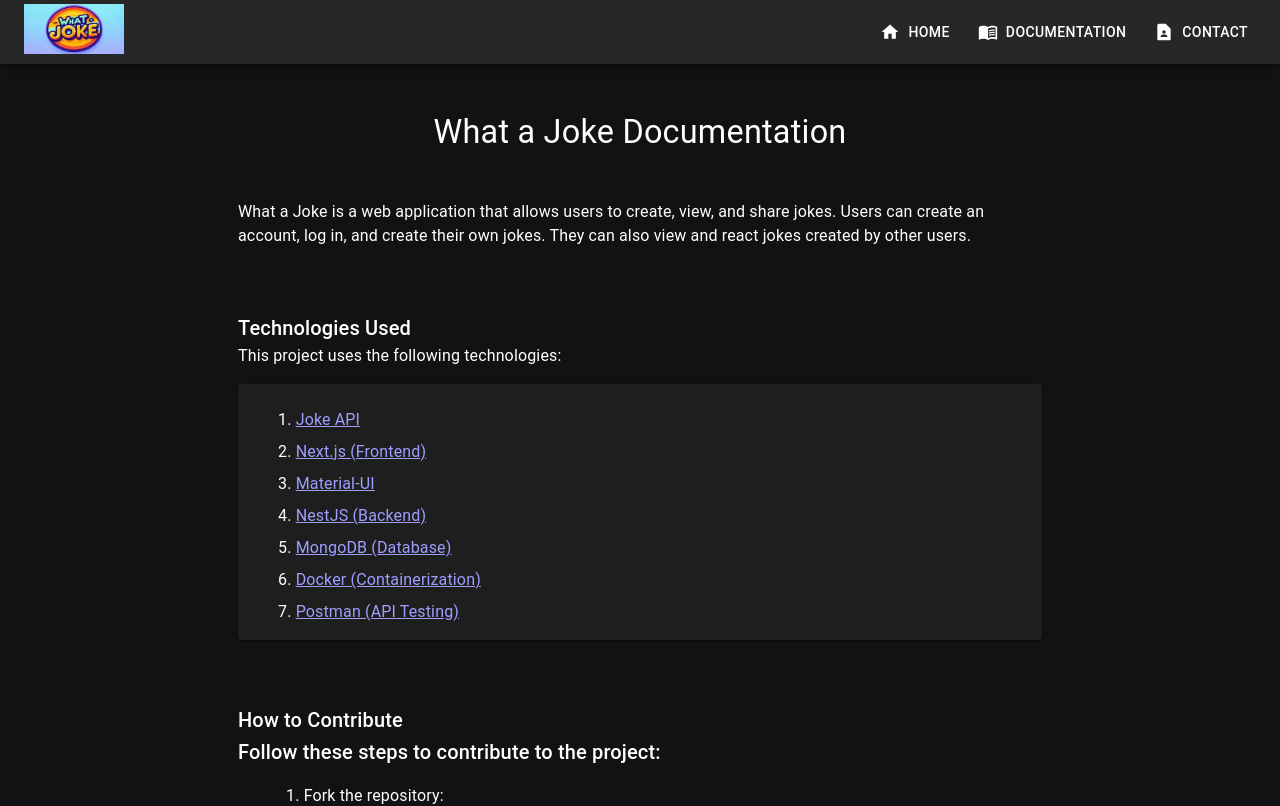
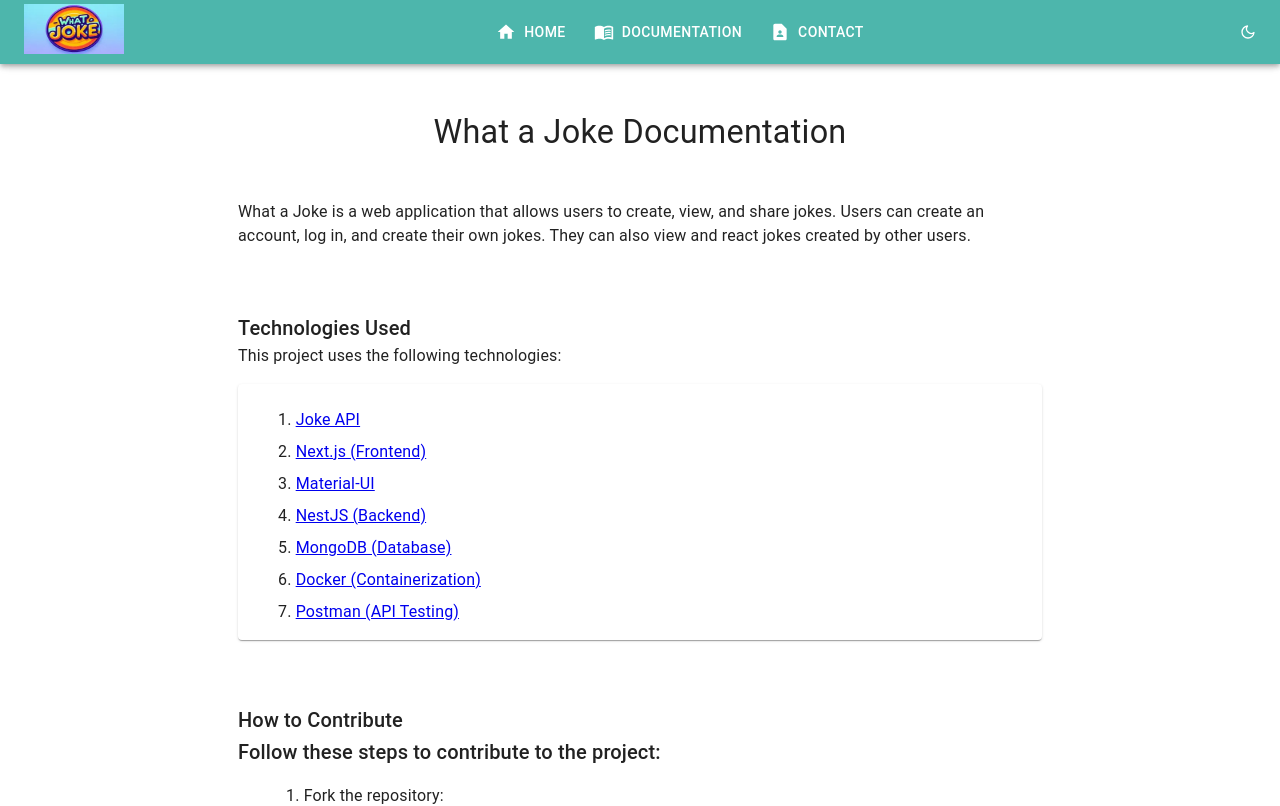
Before and after one commit to tinpham5614/what-a-joke-client, a Next.js app: page /pages/doc in a window 1280 px wide. Shown: the top 806 px of the page. Built offline with nearby package versions, Linux system fonts and the light colour scheme.

Commit message:
add dark/light theme modes

```diff
--- a/src/app/components/NavBar.tsx
+++ b/src/app/components/NavBar.tsx
@@ -21,6 +21,7 @@
 import HomeIcon from "@mui/icons-material/Home";
 import MenuBookIcon from "@mui/icons-material/MenuBook";
 import ContactPageIcon from "@mui/icons-material/ContactPage";
+import ThemeToggle from "./ThemeToggle";
 
 interface Props {
   /**
@@ -69,7 +70,18 @@
         ))}
       </List>
       <Divider />
-      <Grid item sx={{ display: "flex", justifyContent: "center" }}>
+      <Grid item>
+        <ThemeToggle />
+      </Grid>
+      <Grid
+        container
+        sx={{
+          position: "absolute",
+          bottom: 0,
+          width: "100%",
+          justifyContent: "center",
+        }}
+      >
         {isAuthenticated ? <AuthProfileMenu /> : null}
       </Grid>
     </Box>
@@ -114,6 +126,8 @@
               ))}
             </Grid>
           </Box>
+          <Box sx={{ flexGrow: 1 }} />
+          <ThemeToggle />
           {isAuthenticated ? <AuthProfileMenu /> : null}
         </Toolbar>
       </AppBar>
--- /dev/null
+++ b/src/app/components/ThemeToggle.tsx
@@ -0,0 +1,25 @@
+"use client";
+
+import React from "react";
+import { useThemeContext } from "../theme/providers";
+import { FiMoon, FiSun } from "react-icons/fi";
+
+const ThemeToggle = () => {
+  // Get the current theme mode and the function to toggle it
+  const { mode, toggleTheme } = useThemeContext() as {
+    mode: string;
+    toggleTheme: () => void;
+  };
+
+  // Render the appropriate icon based on the current theme mode
+  if (mode === "light") {
+    return <FiMoon onClick={toggleTheme} aria-label="Toggle Light Theme" />;
+  }
+
+  // Render the appropriate icon based on the current theme mode
+  if (mode === "dark") {
+    return <FiSun onClick={toggleTheme} aria-label="Toggle Dark Theme" />;
+  }
+};
+
+export default ThemeToggle;
--- a/src/app/layout.tsx
+++ b/src/app/layout.tsx
@@ -1,9 +1,7 @@
 import type { Metadata } from "next";
 import { Inter } from "next/font/google";
 import NavBar from "../app/components/NavBar";
-import { CssBaseline, ThemeProvider } from "@mui/material";
-import theme from "./theme/theme";
-import CustomBox from "./components/CustomBox";
+import  ThemeContextProvider  from "./theme/providers";
 
 const inter = Inter({ subsets: ["latin"] });
 
@@ -18,14 +16,17 @@
   children: React.ReactNode;
 }>) {
   return (
-    <ThemeProvider theme={theme}>
-      <CssBaseline enableColorScheme />
-      <html lang="en">
-        <body className={inter.className}>
+    <html
+      lang="en"
+      suppressHydrationWarning
+      style={{ scrollBehavior: "smooth" }}
+    >
+      <body className={inter.className}>
+        <ThemeContextProvider>
           <NavBar />
-          <CustomBox>{children}</CustomBox>
-        </body>
-      </html>
-    </ThemeProvider>
+          {children}
+        </ThemeContextProvider>
+      </body>
+    </html>
   );
 }
--- /dev/null
+++ b/src/app/theme/providers.tsx
@@ -0,0 +1,39 @@
+"use client";
+
+import React, { createContext, useMemo, useState, useContext } from 'react';
+import { ThemeProvider, createTheme } from '@mui/material/styles';
+import { lightTheme, darkTheme } from './themes';
+
+// Create a context to store the theme mode and the function to toggle it
+const ThemeContext = createContext({
+  mode: 'light',
+  toggleTheme: () => {},
+});
+
+// Create a custom hook to consume the context
+export const useThemeContext = () => useContext(ThemeContext);
+
+// Create a provider to wrap the app in the theme context
+const ThemeContextProvider = ({ children } : { children: React.ReactNode }) => {
+  const [mode, setMode] = useState('light');
+
+  // Function to toggle the theme mode
+  const toggleTheme = () => {
+    setMode((prevMode) => (prevMode === 'light' ? 'dark' : 'light'));
+  };
+
+  // Create a theme object based on the current mode
+  const theme = useMemo(() => {
+    return createTheme(mode === 'light' ? lightTheme : darkTheme);
+  }, [mode]);
+
+  return (
+    <ThemeContext.Provider value={{ mode, toggleTheme }}>
+      <ThemeProvider theme={theme}>
+        {children}
+      </ThemeProvider>
+    </ThemeContext.Provider>
+  );
+};
+
+export default ThemeContextProvider;
--- a/src/app/theme/theme.tsx
+++ b/src/app/theme/themes.tsx
@@ -7,7 +7,6 @@
     mode: "dark",
     primary: {
       main: "#4db6ac",
-      // main: '#1976d2',
       light: "#80cbc4",
       dark: "#004d40",
       contrastText: "#fff",
@@ -19,4 +18,20 @@
 });
 darkTheme = responsiveFontSizes(darkTheme);
 
-export default darkTheme;
+let lightTheme = createTheme({
+  palette: {
+    mode: "light",
+    primary: {
+      main: "#4db6ac",
+      light: "#80cbc4",
+      dark: "#004d40",
+      contrastText: "#fff",
+    },
+    secondary: {
+      main: "#f50057",
+    },
+  },
+});
+lightTheme = responsiveFontSizes(lightTheme);
+
+export { darkTheme, lightTheme };
```
